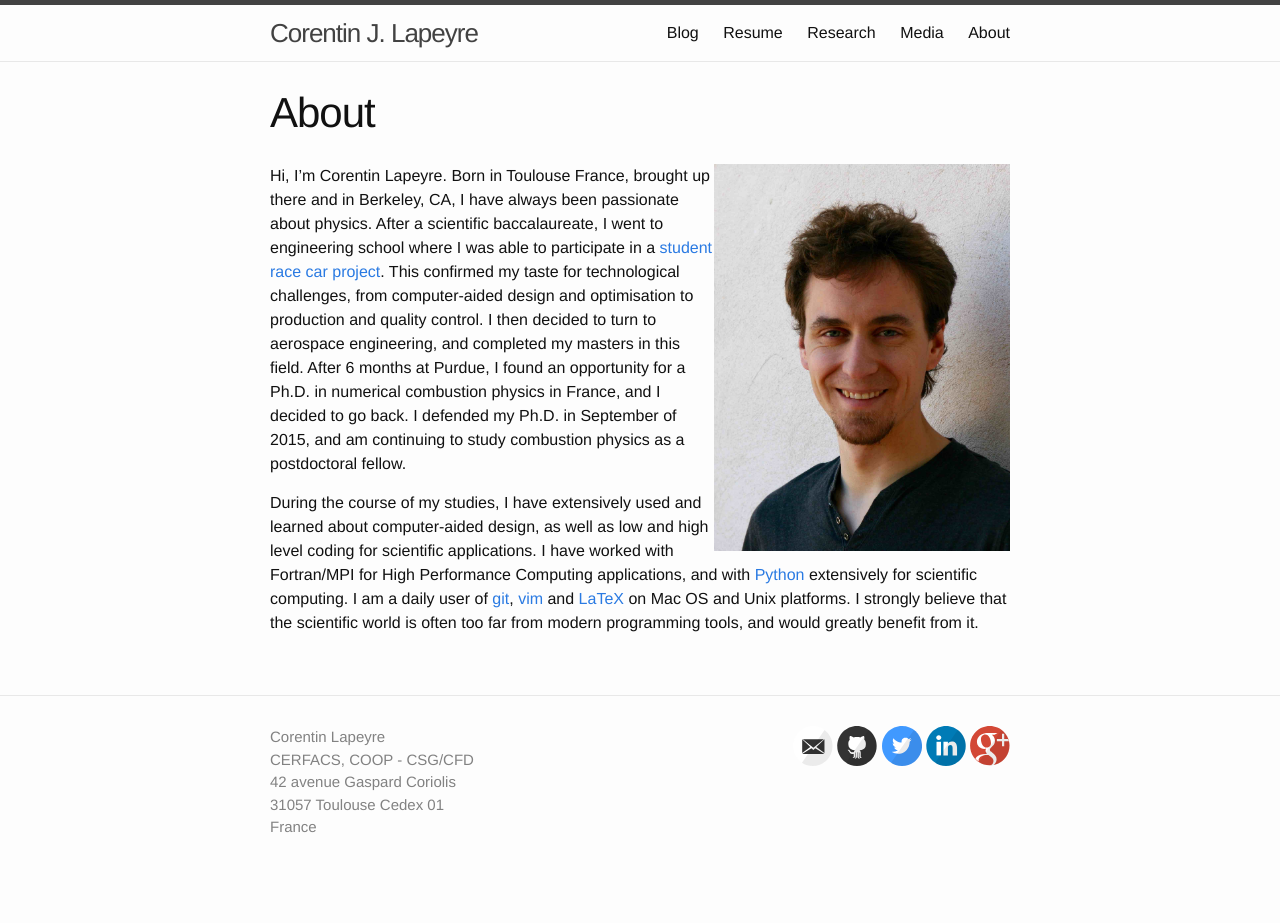
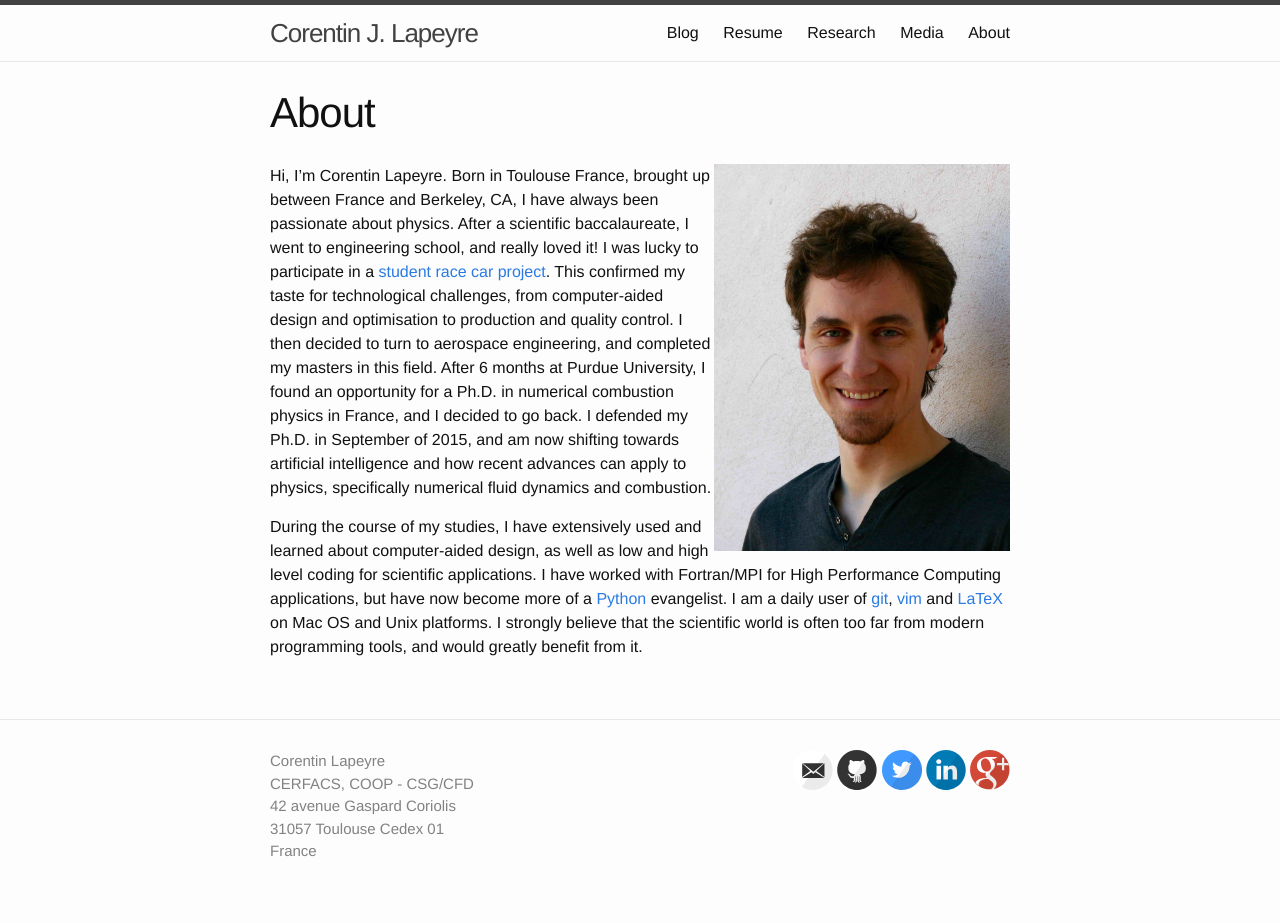
Before and after one commit to clapeyre/clapeyre.github.io, a Jekyll site: the page built from about/index.md, in a window 1280 px wide. Built offline with Jekyll 4.4.1, drawn with Linux system fonts in a browser that asks for light colours; before the commit the page ends 900 px from its top, so only the background shows below that.

Commit message:
Update to About for CERFACS postdoc

```diff
--- a/about/index.md
+++ b/about/index.md
@@ -7,22 +7,26 @@ permalink: /about/
 [comment]: ![Portrait]({{ site.baseurl }}/data/portrait.jpg)
 <img src="/data/portrait.jpg" width="40%" align="right">
 
-Hi, I'm Corentin Lapeyre. Born in Toulouse France, brought up there and in
-Berkeley, CA, I have always been passionate about physics. After a scientific
-baccalaureate, I went to engineering school where I was able to participate in
-a [student race car project](http://www.epsa-team.com/). This confirmed my
-taste for technological challenges, from computer-aided design and optimisation
-to production and quality control.  I then decided to turn to aerospace
-engineering, and completed my masters in this field.  After 6 months at Purdue,
-I found an opportunity for a Ph.D. in numerical combustion physics in France,
-and I decided to go back.  I defended my Ph.D. in September of 2015, and am
-continuing to study combustion physics as a postdoctoral fellow.
+Hi, I'm Corentin Lapeyre. Born in Toulouse France, brought up between
+France and Berkeley, CA, I have always been passionate about physics.
+After a scientific baccalaureate, I went to engineering school, and really
+loved it! I was lucky to participate in a [student race car
+project](http://www.epsa-team.com/les-vehicules/symbioz). This confirmed
+my taste for technological challenges, from computer-aided design and
+optimisation to production and quality control.  I then decided to turn to
+aerospace engineering, and completed my masters in this field. After
+6 months at Purdue University, I found an opportunity for a Ph.D. in
+numerical combustion physics in France, and I decided to go back.
+I defended my Ph.D. in September of 2015, and am now shifting towards
+artificial intelligence and how recent advances can apply to physics,
+specifically numerical fluid dynamics and combustion.
 
 During the course of my studies, I have extensively used and learned about
 computer-aided design, as well as low and high level coding for scientific
-applications.  I have worked with Fortran/MPI for High Performance Computing
-applications, and with [Python](https://www.python.org/) extensively for
-scientific computing.  I am a daily user of [git](https://git-scm.com/),
-[vim](http://www.vim.org/) and [LaTeX](https://tug.org/mactex/) on Mac OS and
-Unix platforms.  I strongly believe that the scientific world is often too far
-from modern programming tools, and would greatly benefit from it.
+applications.  I have worked with Fortran/MPI for High Performance
+Computing applications, but have now become more of
+a [Python](https://www.python.org/) evangelist. I am a daily user of
+[git](https://git-scm.com/), [vim](http://www.vim.org/) and
+[LaTeX](https://tug.org/mactex/) on Mac OS and Unix platforms.  I strongly
+believe that the scientific world is often too far from modern programming
+tools, and would greatly benefit from it.
--- a/index.html
+++ b/index.html
@@ -6,7 +6,7 @@ layout: default
   <div class="wrapper">
     <p>
       <strong>Numerical combustion physicist</strong>
-      – Postdoctoral Fellow at IMFT
+      – Postdoctoral Fellow at CERFACS
     </p>
     <p><img src="./data/frontpage.jpg" alt="Turbulent combustion LES" /></p>
   </div>
```
